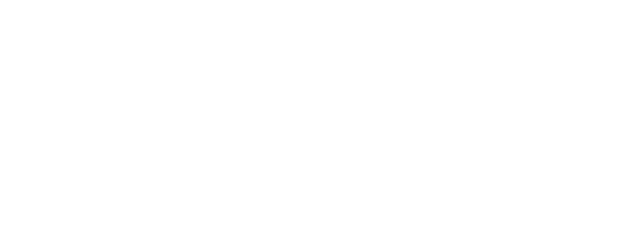
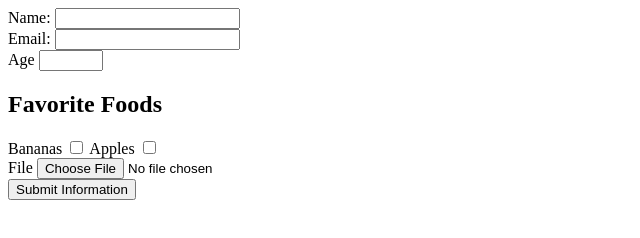
Before and after one commit to gaganshayan/html-forms, a plain HTML site: page index.html in a window 1280 px wide. Shown: the whole page, without its empty margins (0-640 px from the left). Drawn offline with Linux system fonts and the light colour scheme.

Commit message:
[html] Added forms

```diff
--- a/index.html
+++ b/index.html
@@ -0,0 +1,43 @@
+<!DOCTYPE html>
+<html lang="en">
+<head>
+    <meta charset="UTF-8">
+    <meta name="viewport" content="width=device-width, initial-scale=1.0">
+    <link rel="stylesheet" href="style.css">
+    <title>Document</title>
+</head>
+<body>
+    <form action="results.html" method="GET" enctype="multipart/form-data">
+        <div>
+            <label for="name">Name:</label>
+            <input type="text" name="name" id="name" required>
+        </div>
+        <div>
+            <label for="email">Email:</label>
+            <input type="email" name="email" id="name" required>
+        </div>
+        <div>
+            <label for="age">Age</label>
+            <input type="number" name="age" id="age" min="1" max="200" required>
+        </div>
+        <div>
+            <h2>Favorite Foods</h2>
+            <label for="bananas">Bananas</label>
+            <input type="checkbox" name="bananas" id="bananas">
+
+            <label for="apples">Apples</label>
+            <input type="checkbox" name="apples" id="apples">
+        </div>
+        <div>
+            <label for="file">File</label>
+            <input type="file" name="file" id="file">
+        </div>
+        <div>
+            <button type="submit">Submit Information</button>
+        </div>
+
+
+    </form>
+    <script src="app.js"></script>
+</body>
+</html>
```
Also changed, not shown: results.html (+2 -1 lines), results.js (added, +22 -0 lines).
